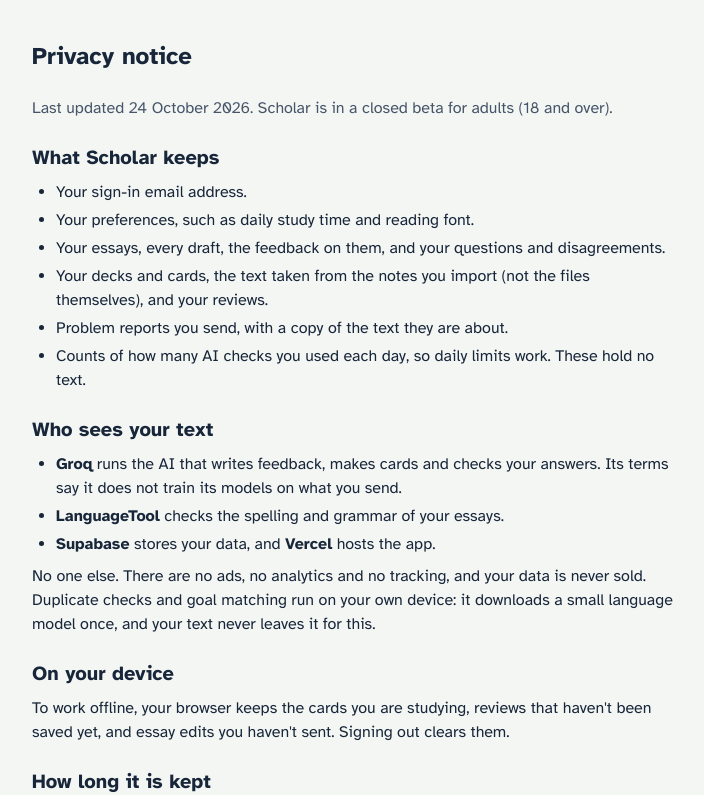
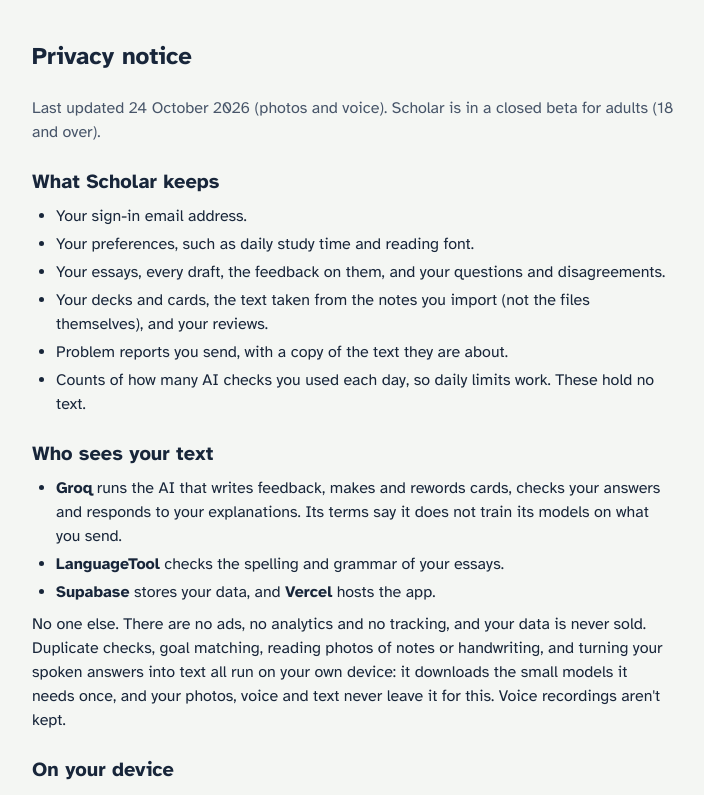
Before and after one commit to bitwindamountains/deskmate, a Next.js app: page /privacy in a window 1280 px wide. Shown: the top 795 px of the page, without its empty margins (287-991 px from the left). Built offline with nearby package versions, Linux system fonts and the light colour scheme.

Commit message:
docs: privacy notice for photos and voice; PROGRESS.md for Phase 2d

```diff
--- a/src/app/privacy/page.tsx
+++ b/src/app/privacy/page.tsx
@@ -8,7 +8,7 @@ export default function PrivacyPage() {
   return (
     <main className="mx-auto max-w-prose space-y-6 px-4 py-10">
       <h1 className="text-2xl font-semibold">Privacy notice</h1>
-      <p className="text-ink-muted">Last updated 24 October 2026. Scholar is in a closed beta for adults (18 and over).</p>
+      <p className="text-ink-muted">Last updated 24 October 2026 (photos and voice). Scholar is in a closed beta for adults (18 and over).</p>
 
       <section className="space-y-2">
         <h2 className="text-xl font-bold">What Scholar keeps</h2>
@@ -25,11 +25,11 @@ export default function PrivacyPage() {
       <section className="space-y-2">
         <h2 className="text-xl font-bold">Who sees your text</h2>
         <ul className="list-disc space-y-1 pl-6">
-          <li><strong>Groq</strong> runs the AI that writes feedback, makes cards and checks your answers. Its terms say it does not train its models on what you send.</li>
+          <li><strong>Groq</strong> runs the AI that writes feedback, makes and rewords cards, checks your answers and responds to your explanations. Its terms say it does not train its models on what you send.</li>
           <li><strong>LanguageTool</strong> checks the spelling and grammar of your essays.</li>
           <li><strong>Supabase</strong> stores your data, and <strong>Vercel</strong> hosts the app.</li>
         </ul>
-        <p>No one else. There are no ads, no analytics and no tracking, and your data is never sold. Duplicate checks and goal matching run on your own device: it downloads a small language model once, and your text never leaves it for this.</p>
+        <p>No one else. There are no ads, no analytics and no tracking, and your data is never sold. Duplicate checks, goal matching, reading photos of notes or handwriting, and turning your spoken answers into text all run on your own device: it downloads the small models it needs once, and your photos, voice and text never leave it for this. Voice recordings aren't kept.</p>
       </section>
 
       <section className="space-y-2">
```
Also changed, not shown: 2 other files (tests, documents, lock files or other folders).
